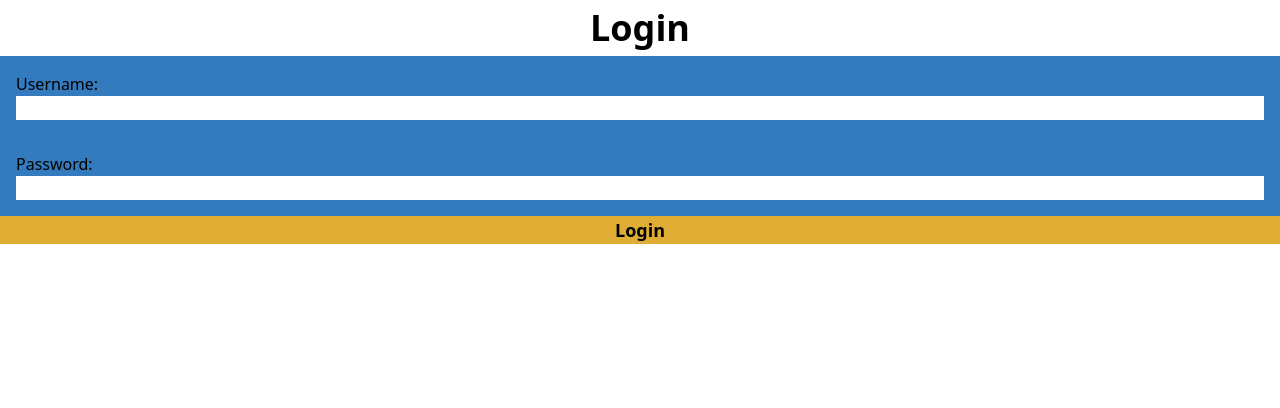
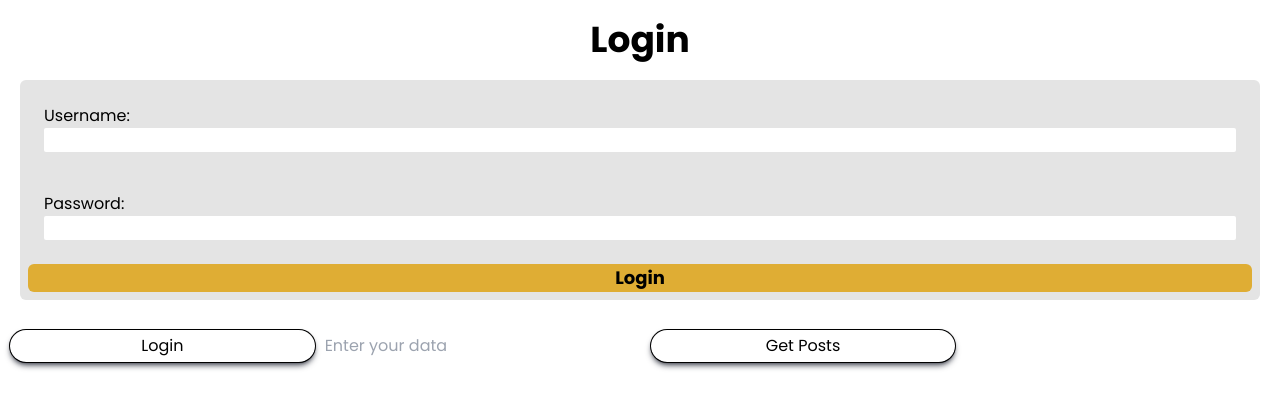
Before and after one commit to Ravi-Sinhmar/FrondEnd, a React (Create React App) app: page / in a window 1280 px wide. Shown: the top 408 px of the page. Built offline with nearby package versions, Linux system fonts and the light colour scheme.

Commit message:
added images

```diff
--- a/package.json
+++ b/package.json
@@ -6,6 +6,7 @@
     "@testing-library/jest-dom": "^5.17.0",
     "@testing-library/react": "^13.4.0",
     "@testing-library/user-event": "^13.5.0",
+    "axios": "^1.7.7",
     "dotenv": "^16.4.5",
     "react": "^18.3.1",
     "react-dom": "^18.3.1",
--- a/src/App.jsx
+++ b/src/App.jsx
@@ -1,11 +1,14 @@
 import './App.css';
 import AccountSelection from './Pages/AccountSelection';
+import ShowPosts from './Pages/ShowPosts/ShowPosts';
+
 
 
 function App() {
   return (
-    <div className="App">
+    <div className="App font-pop">
    <AccountSelection />
+   <ShowPosts />
     </div>
   );
 }
--- a/src/Pages/AccountSelection.jsx
+++ b/src/Pages/AccountSelection.jsx
@@ -1,12 +1,10 @@
 import React, { useState } from 'react';
-
 const BACKEND_URL =
   process.env.REACT_APP_NODE_ENV === 'development'
     ? process.env.REACT_APP_DEVELOPMENT_BACKEND_URL
     : process.env.REACT_APP_NODE_ENV === 'production'
       ? process.env.REACT_APP_PRODUCTION_BACKEND_URL
       : '';
-
 const Login = () => {
   const [username, setUsername] = useState('');
   const [password, setPassword] = useState('');
@@ -41,28 +39,30 @@ const Login = () => {
   };
 
   return (
-    <div>
-      <h2 className='flex justify-center items-center text-4xl font-bold py-2'>Login</h2>
-      <form onSubmit={handleSubmit}>
-        <div className='bg-blf p-4 flex flex-col'>
+    <div className='p-5 flex flex-col gap-5'>
+      <h2 className='flex justify-center items-center text-4xl font-bold rounded-md '>Login</h2>
+      <form className='flex flex-col gap-2 bg-blb px-2 py-2 rounded-md' onSubmit={handleSubmit}>
+        <div className=' p-4 flex flex-col rounded-md'>
           <label>Username:</label>
           <input
             type="text"
             value={username}
             onChange={(e) => setUsername(e.target.value)}
             required
+            className='rounded-sm'
           />
         </div>
-        <div className='bg-blf p-4 flex flex-col'>
+        <div className='p-4 flex flex-col rounded-md'>
           <label>Password:</label>
           <input
             type="password"
             value={password}
             onChange={(e) => setPassword(e.target.value)}
             required
+            className='rounded-sm'
           />
         </div>
-        <button type="submit" disabled={loading} className='bg-blin flex w-full justify-center items-center text-lg font-bold'>
+        <button type="submit" disabled={loading} className='bg-blin flex w-full justify-center items-center text-lg font-bold rounded-md'>
           {loading ? 'Logging in...' : 'Login'}
         </button>
         {error && <p style={{ color: 'red' }}>{error}</p>}
--- /dev/null
+++ b/src/Pages/ShowPosts/ShowPosts.css
@@ -0,0 +1,44 @@
+.ShowPost {
+    display: grid;
+    gap: 10px; /* Space between the boxes */
+    padding: 10px;
+  }
+
+  .post {
+    background-color: #fff; /* Box background color */
+    border: 1px solid #ccc; /* Border for the boxes */
+    border-radius: 8px; /* Rounded corners */
+    overflow: hidden; /* Ensures child elements don't overflow */
+    box-shadow: 0 2px 5px rgba(0, 0, 0, 0.1); /* Subtle shadow */
+  }
+
+  .post img {
+    width: 100%; /* Make image responsive */
+    height: auto; /* Maintain aspect ratio */
+    aspect-ratio: 1;
+  }
+
+  /* Responsive grid layout */
+  @media (min-width: 1200px) {
+    .ShowPost {
+      grid-template-columns: repeat(4, 1fr); /* 4 columns for large screens */
+    }
+  }
+
+  @media (min-width: 900px) and (max-width: 1199px) {
+    .ShowPost {
+      grid-template-columns: repeat(3, 1fr); /* 3 columns for medium screens */
+    }
+  }
+
+  @media (min-width: 600px) and (max-width: 899px) {
+    .ShowPost {
+      grid-template-columns: repeat(2, 1fr); /* 2 columns for small screens */
+    }
+  }
+
+  @media (max-width: 599px) {
+    .ShowPost {
+      grid-template-columns: 1fr; /* 1 column for extra small screens */
+    }
+  }
--- /dev/null
+++ b/src/Pages/ShowPosts/ShowPosts.jsx
@@ -0,0 +1,76 @@
+import React, { useCallback, useState } from 'react';
+import axios from 'axios';
+import './ShowPosts.css';
+import pic from './../../assets/Images/instaImg.jpeg';
+
+function ShowPost() {
+    const [isPost, setIsPost] = useState(false);
+    const [isLoggedIn, setIsLoggedIn] = useState(false);
+    const [inputValue, setInputValue] = useState(''); // State for the input box
+    const [posts, setPosts] = useState([]); // Initialize as an array
+
+    const handleLogin = useCallback(async () => {
+        try {
+            const response = await axios.get('http://localhost:5000/login');
+            if (response.data.status === 'success') {
+                setIsLoggedIn(true);
+            } else {
+                console.log(response.data);
+            }
+        } catch (error) {
+            console.error('Error fetching data:', error);
+        }
+    }, []);
+
+    // Function to handle input changes
+    const handleInputChange = (event) => {
+        setInputValue(event.target.value);
+    };
+
+    // Function to handle the POST request
+    const handlePost = useCallback(async () => {
+        try {
+            const response = await axios.post('http://localhost:5000/posts', {
+                data: inputValue // Sending the input data
+            });
+
+            if (response.data.success) {
+                setIsPost(true);
+                const allPost = response.data.content;
+                setPosts(allPost);
+            } else {
+                console.log(response.data);
+            }
+        } catch (error) {
+            console.error('Error fetching data:', error);
+        }
+    }, [inputValue]); // Include inputValue as a dependency
+
+    return (
+        <div className="ShowPost">
+            <button onClick={handleLogin} className='px-5 py-1 rounded-full ring-1 ring-black shadow-md shadow-blt min-w-fit h-fit'>Login</button>
+            <input
+                type="text"
+                value={inputValue}
+                onChange={handleInputChange}
+                placeholder="Enter your data"
+            />
+            <button onClick={handlePost} className='px-5 py-1 rounded-full ring-1 ring-black shadow-md shadow-blt min-w-fit h-fit'>Get Posts</button>
+            {isLoggedIn ? <h1>Successfully Logged In</h1> : null}
+
+            {isPost && posts.length > 0 ? posts.map(post => (
+                <div className="post" key={post.postSrc}>
+                    <img src={post.postSrc} alt='Post' />
+                    <div className='flex justify-between items-center px-4 py-2'>
+                        <p>Here will be the caption</p>
+                        <svg xmlns="http://www.w3.org/2000/svg" fill="none" viewBox="0 0 24 24" strokeWidth="1.5" stroke="currentColor" className="size-8 bg-blf text-white font-bold p-2 rounded-full">
+                            <path strokeLinecap="round" strokeLinejoin="round" d="M3 16.5v2.25A2.25 2.25 0 0 0 5.25 21h13.5A2.25 2.25 0 0 0 21 18.75V16.5M16.5 12 12 16.5m0 0L7.5 12m4.5 4.5V3" />
+                        </svg>
+                    </div>
+                </div>
+            )) : null}
+        </div>
+    );
+}
+
+export default ShowPost;
--- a/src/index.css
+++ b/src/index.css
@@ -551,8 +551,37 @@ video {
   display: flex;
 }
 
+.size-8{
+  width: 2rem;
+  height: 2rem;
+}
+
+.h-svh{
+  height: 100svh;
+}
+
+.h-fit{
+  height: fit-content;
+}
+
 .w-full{
   width: 100%;
+}
+
+.w-dvw{
+  width: 100dvw;
+}
+
+.w-svw{
+  width: 100svw;
+}
+
+.w-screen{
+  width: 100vw;
+}
+
+.min-w-fit{
+  min-width: fit-content;
 }
 
 .flex-col{
@@ -567,8 +596,32 @@ video {
   justify-content: center;
 }
 
-.border-none{
-  border-style: none;
+.justify-between{
+  justify-content: space-between;
+}
+
+.gap-2{
+  gap: 0.5rem;
+}
+
+.gap-5{
+  gap: 1.25rem;
+}
+
+.gap-10{
+  gap: 2.5rem;
+}
+
+.rounded-full{
+  border-radius: 9999px;
+}
+
+.rounded-md{
+  border-radius: 0.375rem;
+}
+
+.rounded-sm{
+  border-radius: 0.125rem;
 }
 
 .bg-blb{
@@ -594,9 +647,37 @@ video {
   padding: 1rem;
 }
 
+.p-5{
+  padding: 1.25rem;
+}
+
+.px-2{
+  padding-left: 0.5rem;
+  padding-right: 0.5rem;
+}
+
+.px-4{
+  padding-left: 1rem;
+  padding-right: 1rem;
+}
+
 .py-2{
   padding-top: 0.5rem;
   padding-bottom: 0.5rem;
+}
+
+.py-1{
+  padding-top: 0.25rem;
+  padding-bottom: 0.25rem;
+}
+
+.px-5{
+  padding-left: 1.25rem;
+  padding-right: 1.25rem;
+}
+
+.font-pop{
+  font-family: Poppins;
 }
 
 .text-4xl{
@@ -613,7 +694,44 @@ video {
   font-weight: 700;
 }
 
-.outline-none{
-  outline: 2px solid transparent;
-  outline-offset: 2px;
+.font-semibold{
+  font-weight: 600;
 }
+
+.text-white{
+  --tw-text-opacity: 1;
+  color: rgb(255 255 255 / var(--tw-text-opacity));
+}
+
+.shadow-sm{
+  --tw-shadow: 0 1px 2px 0 rgb(0 0 0 / 0.05);
+  --tw-shadow-colored: 0 1px 2px 0 var(--tw-shadow-color);
+  box-shadow: var(--tw-ring-offset-shadow, 0 0 #0000), var(--tw-ring-shadow, 0 0 #0000), var(--tw-shadow);
+}
+
+.shadow-md{
+  --tw-shadow: 0 4px 6px -1px rgb(0 0 0 / 0.1), 0 2px 4px -2px rgb(0 0 0 / 0.1);
+  --tw-shadow-colored: 0 4px 6px -1px var(--tw-shadow-color), 0 2px 4px -2px var(--tw-shadow-color);
+  box-shadow: var(--tw-ring-offset-shadow, 0 0 #0000), var(--tw-ring-shadow, 0 0 #0000), var(--tw-shadow);
+}
+
+.shadow-blb{
+  --tw-shadow-color: #E4E4E4;
+  --tw-shadow: var(--tw-shadow-colored);
+}
+
+.shadow-blt{
+  --tw-shadow-color: #444752;
+  --tw-shadow: var(--tw-shadow-colored);
+}
+
+.ring-1{
+  --tw-ring-offset-shadow: var(--tw-ring-inset) 0 0 0 var(--tw-ring-offset-width) var(--tw-ring-offset-color);
+  --tw-ring-shadow: var(--tw-ring-inset) 0 0 0 calc(1px + var(--tw-ring-offset-width)) var(--tw-ring-color);
+  box-shadow: var(--tw-ring-offset-shadow), var(--tw-ring-shadow), var(--tw-shadow, 0 0 #0000);
+}
+
+.ring-black{
+  --tw-ring-opacity: 1;
+  --tw-ring-color: rgb(0 0 0 / var(--tw-ring-opacity));
+}
```
Also changed, not shown: src/Pages/Choose/Choose.jsx (added, +15 -0 lines), src/Pages/Choose/Choose.css (added), src/assets/Images/instaImg.jpeg (added), 1 other file (tests, documents, lock files or other folders).
